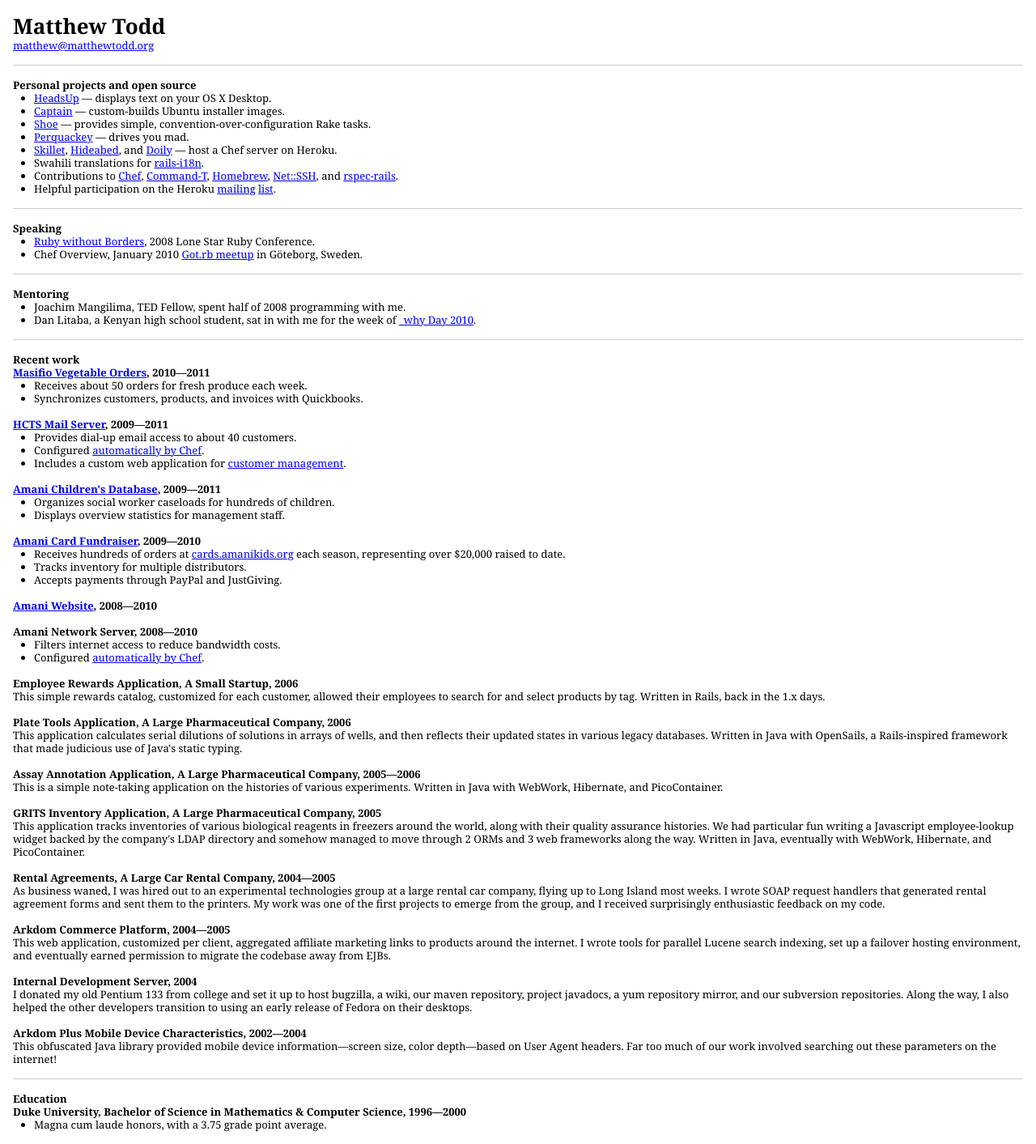
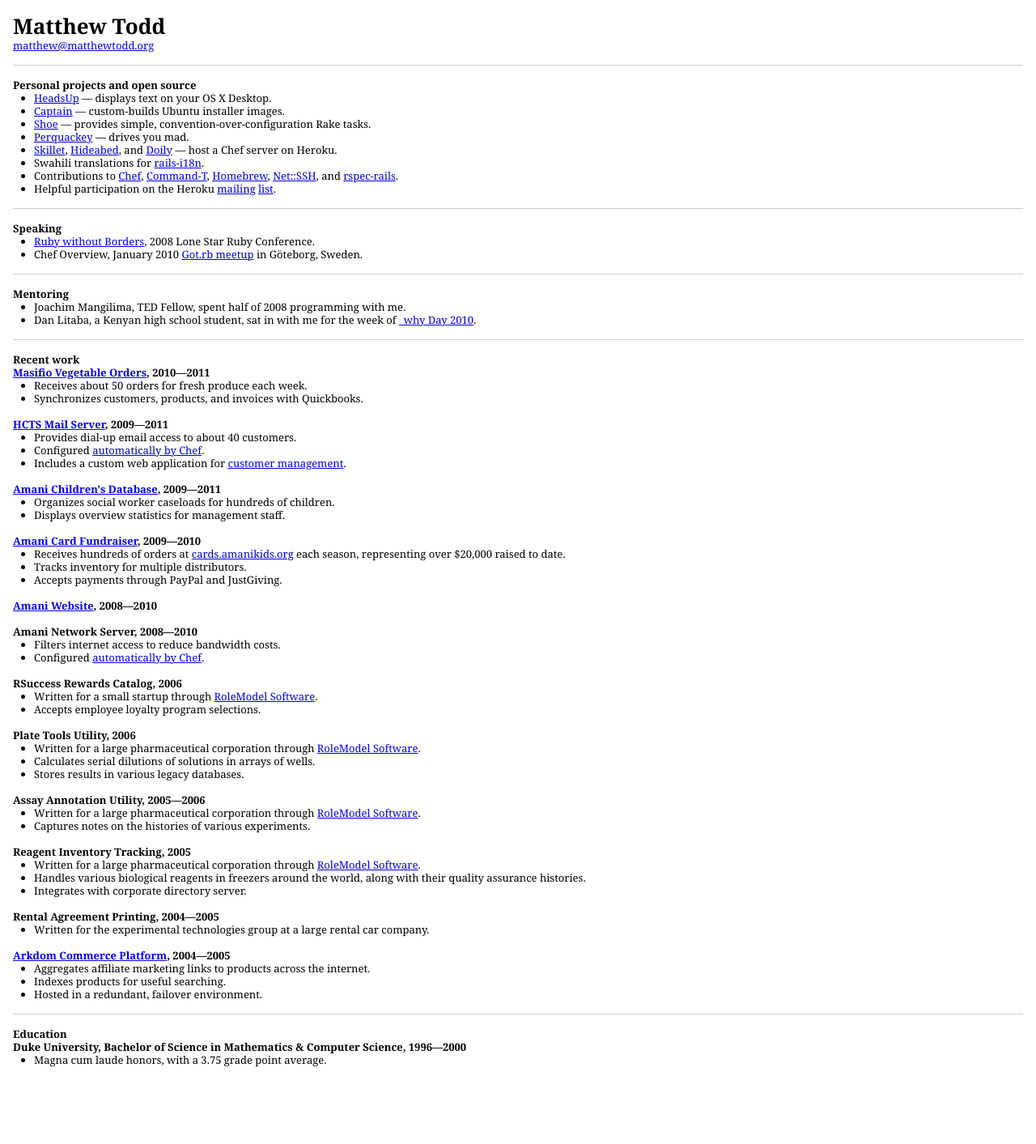
Before and after one commit to matthewtodd/matthewtodd.github.io, a Jekyll site: the page app/resume.html, which Jekyll copies as it is, in a window 1280 px wide. Shown: the whole page at 81% size. Built offline with Jekyll 4.4.1, drawn with Linux system fonts in a browser that asks for light colours; after the commit the page ends 1333 px from its top, so only the background shows below that.

Commit message:
Tighten up older work experience.

```diff
--- a/app/resume.html
+++ b/app/resume.html
@@ -112,71 +112,53 @@
       </section>
 
       <section>
-        <h1>Employee Rewards Application, A Small Startup, 2006</h1>
-        <p>This simple rewards catalog, customized for each customer, allowed
-        their employees to search for and select products by tag. Written in
-        Rails, back in the 1.x days.</p>
+        <h1>RSuccess Rewards Catalog, 2006</h1>
+        <ul>
+          <li>Written for a small startup through <a href="http://rolemodelsoftware.com/">RoleModel Software</a>.</li>
+          <li>Accepts employee loyalty program selections.</li>
+        </ul>
       </section>
 
       <section>
-        <h1>Plate Tools Application, A Large Pharmaceutical Company, 2006</h1>
-        <p>This application calculates serial dilutions of solutions in arrays
-        of wells, and then reflects their updated states in various legacy
-        databases. Written in Java with OpenSails, a Rails-inspired framework
-        that made judicious use of Java's static typing.</p>
+        <h1>Plate Tools Utility, 2006</h1>
+        <ul>
+          <li>Written for a large pharmaceutical corporation through <a href="http://rolemodelsoftware.com/">RoleModel Software</a>.</li>
+          <li>Calculates serial dilutions of solutions in arrays of wells.</li>
+          <li>Stores results in various legacy databases.</li>
+        </ul>
       </section>
 
       <section>
-        <h1>Assay Annotation Application, A Large Pharmaceutical Company, 2005&mdash;2006</h1>
-        <p>This is a simple note-taking application on the histories of various
-        experiments. Written in Java with WebWork, Hibernate, and
-        PicoContainer.</p>
+        <h1>Assay Annotation Utility, 2005&mdash;2006</h1>
+        <ul>
+          <li>Written for a large pharmaceutical corporation through <a href="http://rolemodelsoftware.com/">RoleModel Software</a>.</li>
+          <li>Captures notes on the histories of various experiments.</li>
+        </ul>
       </section>
 
       <section>
-        <h1>GRITS Inventory Application, A Large Pharmaceutical Company, 2005</h1>
-        <p>This application tracks inventories of various biological reagents
-        in freezers around the world, along with their quality assurance
-        histories. We had particular fun writing a Javascript employee-lookup
-        widget backed by the company's LDAP directory and somehow managed to
-        move through 2 ORMs and 3 web frameworks along the way. Written in
-        Java, eventually with WebWork, Hibernate, and PicoContainer.</p>
+        <h1>Reagent Inventory Tracking, 2005</h1>
+        <ul>
+          <li>Written for a large pharmaceutical corporation through <a href="http://rolemodelsoftware.com/">RoleModel Software</a>.</li>
+          <li>Handles various biological reagents in freezers around the world, along with their quality assurance histories.</li>
+          <li>Integrates with corporate directory server.</li>
+        </ul>
       </section>
 
       <section>
-        <h1>Rental Agreements, A Large Car Rental Company, 2004&mdash;2005</h1>
-        <p>As business waned, I was hired out to an experimental technologies
-        group at a large rental car company, flying up to Long Island most
-        weeks. I wrote SOAP request handlers that generated rental agreement
-        forms and sent them to the printers. My work was one of the first
-        projects to emerge from the group, and I received surprisingly
-        enthusiastic feedback on my code.</p>
+        <h1>Rental Agreement Printing, 2004&mdash;2005</h1>
+        <ul>
+          <li>Written for the experimental technologies group at a large rental car company.</li>
+        </ul>
       </section>
 
       <section>
-        <h1>Arkdom Commerce Platform, 2004&mdash;2005</h1>
-        <p>This web application, customized per client, aggregated affiliate
-        marketing links to products around the internet. I wrote tools for
-        parallel Lucene search indexing, set up a failover hosting environment,
-        and eventually earned permission to migrate the codebase away from
-        EJBs.</p>
-      </section>
-
-      <section>
-        <h1>Internal Development Server, 2004</h1>
-        <p>I donated my old Pentium 133 from college and set it up to host
-        bugzilla, a wiki, our maven repository, project javadocs, a yum
-        repository mirror, and our subversion repositories. Along the way, I
-        also helped the other developers transition to using an early
-        release of Fedora on their desktops.</p>
-      </section>
-
-      <section>
-        <h1>Arkdom Plus Mobile Device Characteristics, 2002&mdash;2004</h1>
-        <p>This obfuscated Java library provided mobile device
-        information&mdash;screen size, color depth&mdash;based on User Agent
-        headers. Far too much of our work involved searching out these
-        parameters on the internet!</p>
+        <h1><a href="http://www.arkdom.com/arkdom/services1.html">Arkdom Commerce Platform</a>, 2004&mdash;2005</h1>
+        <ul>
+          <li>Aggregates affiliate marketing links to products across the internet.</li>
+          <li>Indexes products for useful searching.</li>
+          <li>Hosted in a redundant, failover environment.</li>
+        </ul>
       </section>
     </section>
 
```
